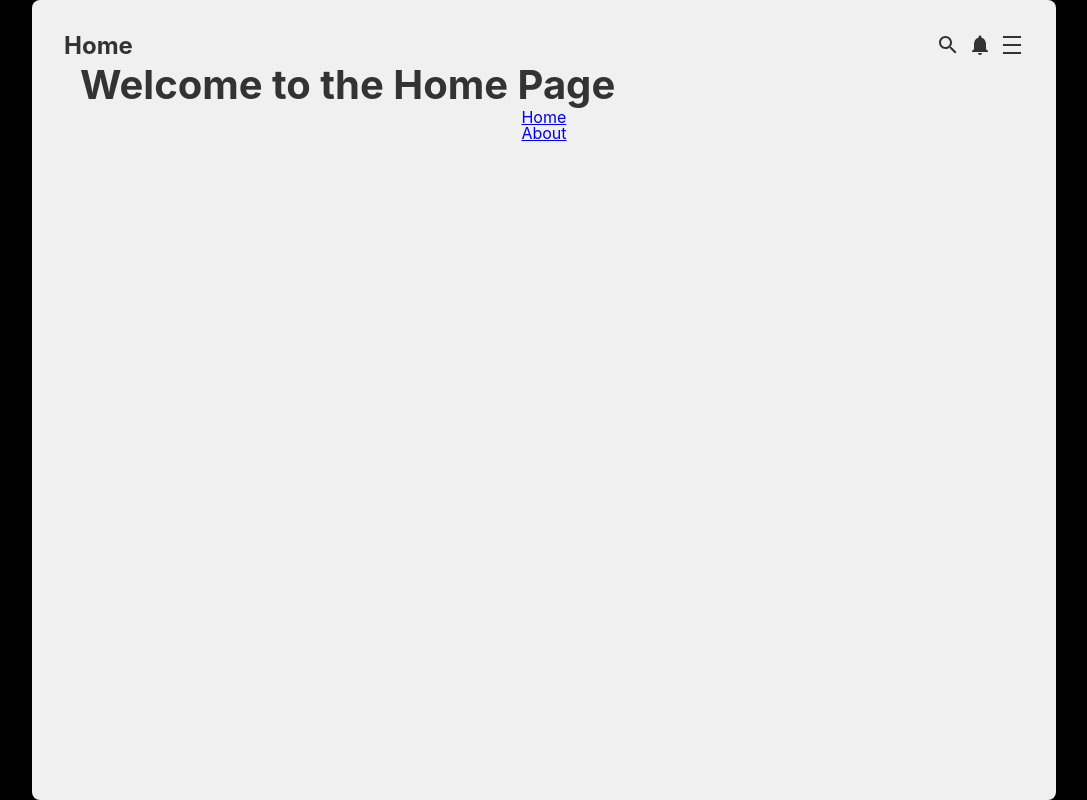
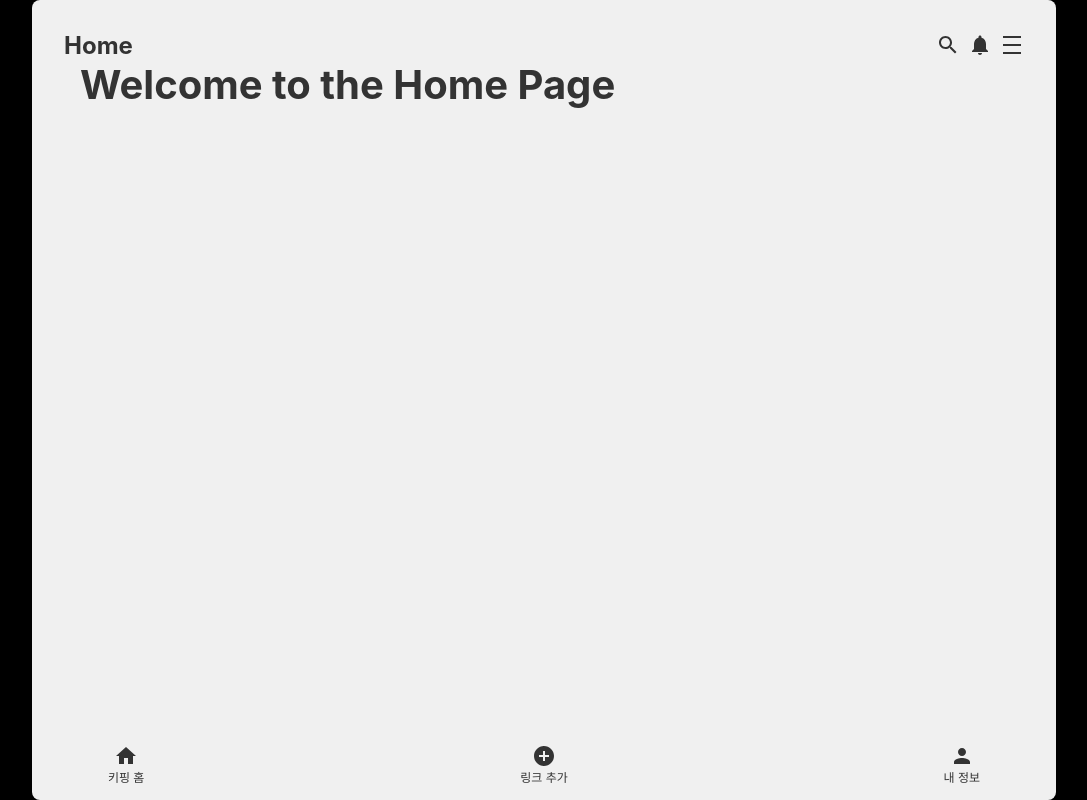
Before and after one commit to hanbeulYou/link-app-fe, a React (Vite) app: page / in a window 1280 px wide. Shown: the whole page, without its empty margins (96-1183 px from the left). Built offline with nearby package versions, Linux system fonts and the light colour scheme; a web font is replaced by a local one.

Commit message:
feat: 하단 navbar 작성

```diff
--- a/src/components/Navbar.tsx
+++ b/src/components/Navbar.tsx
@@ -1,18 +1,67 @@
 import React from "react";
-import { Link } from "react-router-dom";
+import { useNavigate } from "react-router-dom";
+import styled from "styled-components";
+import { Icon } from "./ui/Icon";
+
+const NavContainer = styled.nav`
+  position: fixed;
+  bottom: 0;
+  left: 0;
+  width: 100%;
+  background-color: ${({ theme }) => theme.colors.white};
+  padding: ${({ theme }) => theme.spacing.sm};
+`;
+
+const NavList = styled.ul`
+  display: flex;
+  justify-content: space-around;
+  align-items: center;
+  list-style: none;
+  margin: 0;
+  padding: ${({ theme }) => theme.spacing.sm};
+`;
+
+const NavItem = styled.li`
+  button {
+    display: flex;
+    flex-direction: column;
+    align-items: center;
+    gap: 4px;
+    text-decoration: none;
+    color: ${({ theme }) => theme.colors.gray900};
+    font-size: ${({ theme }) => theme.fontSize.md};
+
+    &:hover {
+      color: ${({ theme }) => theme.colors.primary};
+    }
+  }
+`;
 
 const Navbar: React.FC = () => {
+  const navigate = useNavigate();
+
   return (
-    <nav>
-      <ul>
-        <li>
-          <Link to="/">Home</Link>
-        </li>
-        <li>
-          <Link to="/about">About</Link>
-        </li>
-      </ul>
-    </nav>
+    <NavContainer>
+      <NavList>
+        <NavItem>
+          <button onClick={() => navigate("/")}>
+            <Icon icon="Home" />
+            키핑 홈
+          </button>
+        </NavItem>
+        <NavItem>
+          <button onClick={() => navigate("/add")}>
+            <Icon icon="Add" />
+            링크 추가
+          </button>
+        </NavItem>
+        <NavItem>
+          <button onClick={() => navigate("/account")}>
+            <Icon icon="Person" />내 정보
+          </button>
+        </NavItem>
+      </NavList>
+    </NavContainer>
   );
 };
 
--- a/src/components/ui/Icon.tsx
+++ b/src/components/ui/Icon.tsx
@@ -3,8 +3,18 @@ import SearchIcon from "@mui/icons-material/Search";
 import NotificationsIcon from "@mui/icons-material/Notifications";
 import DensityMediumIcon from "@mui/icons-material/DensityMedium";
 import KeyboardBackspaceIcon from "@mui/icons-material/KeyboardBackspace";
+import HomeIcon from "@mui/icons-material/Home";
+import AddCircleIcon from "@mui/icons-material/AddCircle";
+import PersonIcon from "@mui/icons-material/Person";
 
-type IconType = "Search" | "Notification" | "Hamburger" | "Back";
+type IconType =
+  | "Search"
+  | "Notification"
+  | "Hamburger"
+  | "Back"
+  | "Home"
+  | "Add"
+  | "Person";
 
 interface IconProps {
   icon: IconType;
@@ -16,6 +26,9 @@ const iconMap = {
   Notification: NotificationsIcon,
   Hamburger: DensityMediumIcon,
   Back: KeyboardBackspaceIcon,
+  Home: HomeIcon,
+  Add: AddCircleIcon,
+  Person: PersonIcon,
 };
 
 export const Icon: React.FC<IconProps> = ({ icon, size = "24px" }) => {
--- a/src/styles/GlobalStyle.ts
+++ b/src/styles/GlobalStyle.ts
@@ -36,7 +36,6 @@ const GlobalStyle = createGlobalStyle`
 ㄴ
   a {
     text-decoration: none;
-    color: inherit;
   }
 
   button {
```
